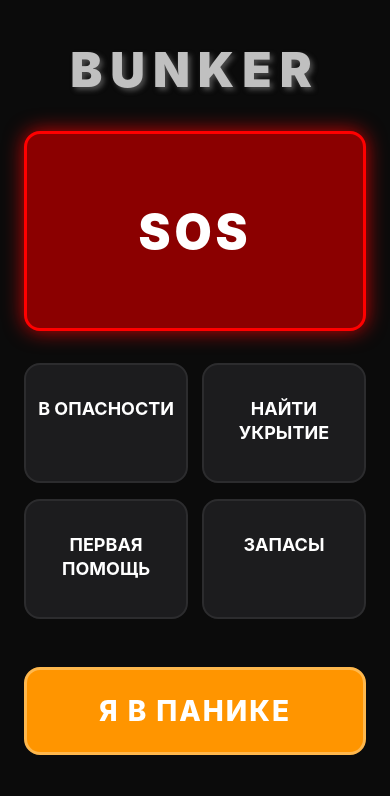
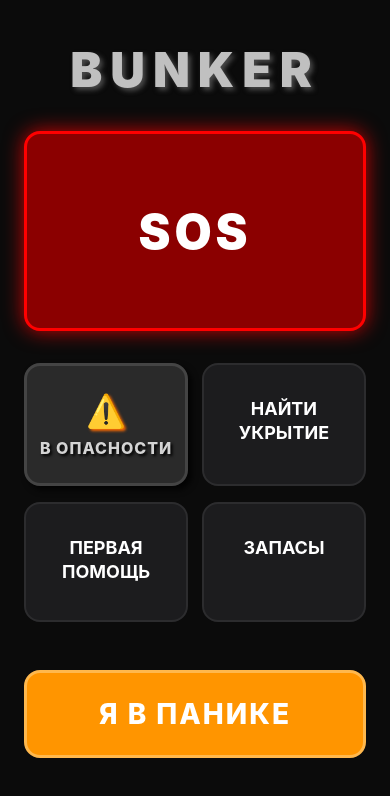
Before and after one commit to MrAlexOm/Bunker-App, a React Native app: screen /Home in a window 390 px wide. Shown: the top 796 px of the page. Built offline with nearby package versions, Linux system fonts and the light colour scheme.

Commit message:
Transform danger button - distress metallic with warning icon

```diff
--- a/src/screens/HomeScreen.tsx
+++ b/src/screens/HomeScreen.tsx
@@ -26,8 +26,11 @@ const HomeScreen = () => {
 
       {/* Сетка 2×2 */}
       <View style={styles.grid}>
-        <TouchableOpacity style={styles.gridButton}>
-          <Text style={styles.gridText}>{translations.danger}</Text>
+        <TouchableOpacity style={styles.dangerButton}>
+          <View style={styles.iconContainer}>
+            <Text style={styles.warningIcon}>⚠️</Text>
+          </View>
+          <Text style={styles.dangerText}>{translations.danger}</Text>
         </TouchableOpacity>
 
         <TouchableOpacity style={styles.gridButton}>
@@ -111,6 +114,32 @@ const styles = StyleSheet.create({
     borderWidth: 2,
     borderColor: '#2C2C2E',
   },
+  dangerButton: {
+    backgroundColor: '#2A2A2A',
+    borderRadius: 16,
+    width: '48%',
+    paddingVertical: 25,
+    alignItems: 'center',
+    marginBottom: 16,
+    minHeight: 120,
+    borderWidth: 3,
+    borderColor: '#444444',
+    shadowColor: '#000000',
+    shadowOffset: { width: 4, height: 4 },
+    shadowOpacity: 0.8,
+    shadowRadius: 6,
+    elevation: 8,
+  },
+  iconContainer: {
+    marginBottom: 8,
+  },
+  warningIcon: {
+    fontSize: 32,
+    color: '#FFA500',
+    textShadowColor: '#FF6B00',
+    textShadowOffset: { width: 2, height: 2 },
+    textShadowRadius: 3,
+  },
   gridText: {
     color: '#FFFFFF',
     fontSize: 18,
@@ -118,6 +147,18 @@ const styles = StyleSheet.create({
     textAlign: 'center',
     textTransform: 'uppercase',
     lineHeight: 24,
+  },
+  dangerText: {
+    color: '#D4D4D4',
+    fontSize: 16,
+    fontWeight: '800',
+    textAlign: 'center',
+    textTransform: 'uppercase',
+    lineHeight: 20,
+    textShadowColor: '#000000',
+    textShadowOffset: { width: 2, height: 2 },
+    textShadowRadius: 3,
+    letterSpacing: 1,
   },
   panicButton: {
     backgroundColor: '#FF9500',
```
